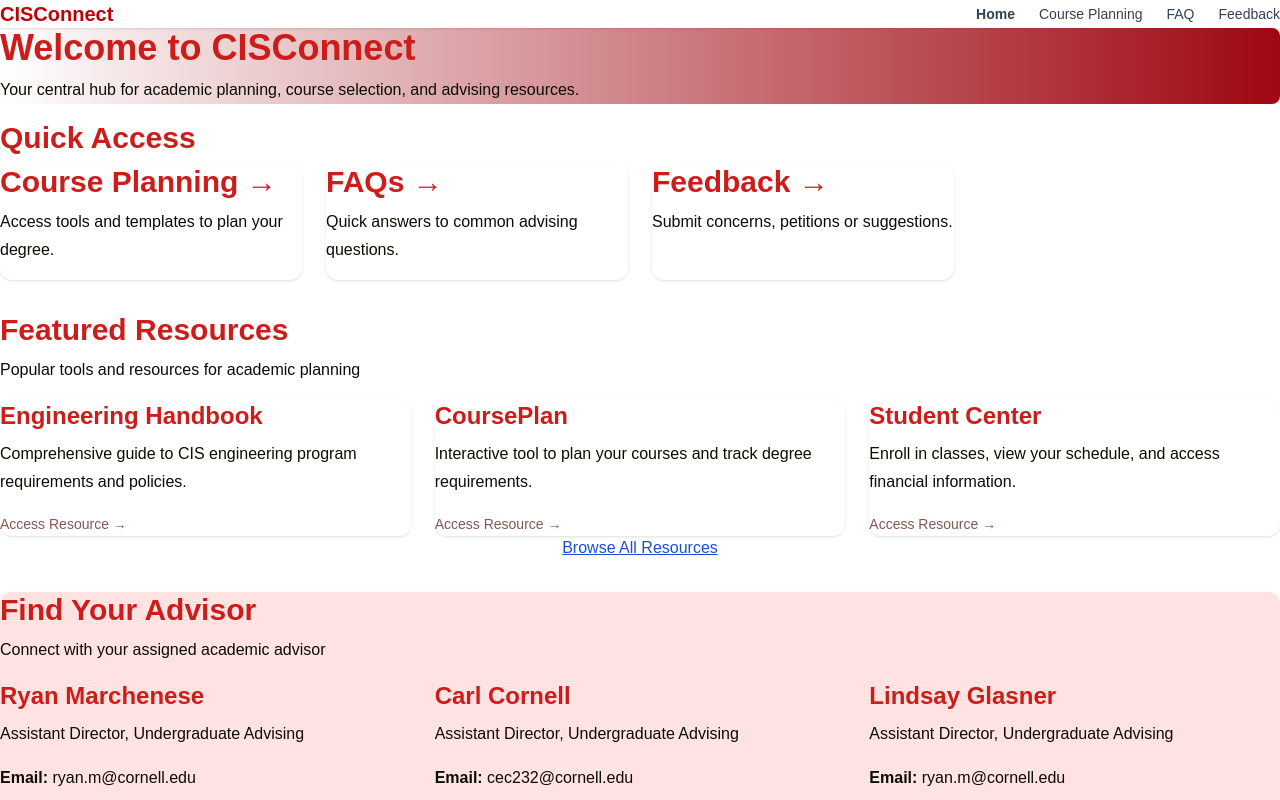
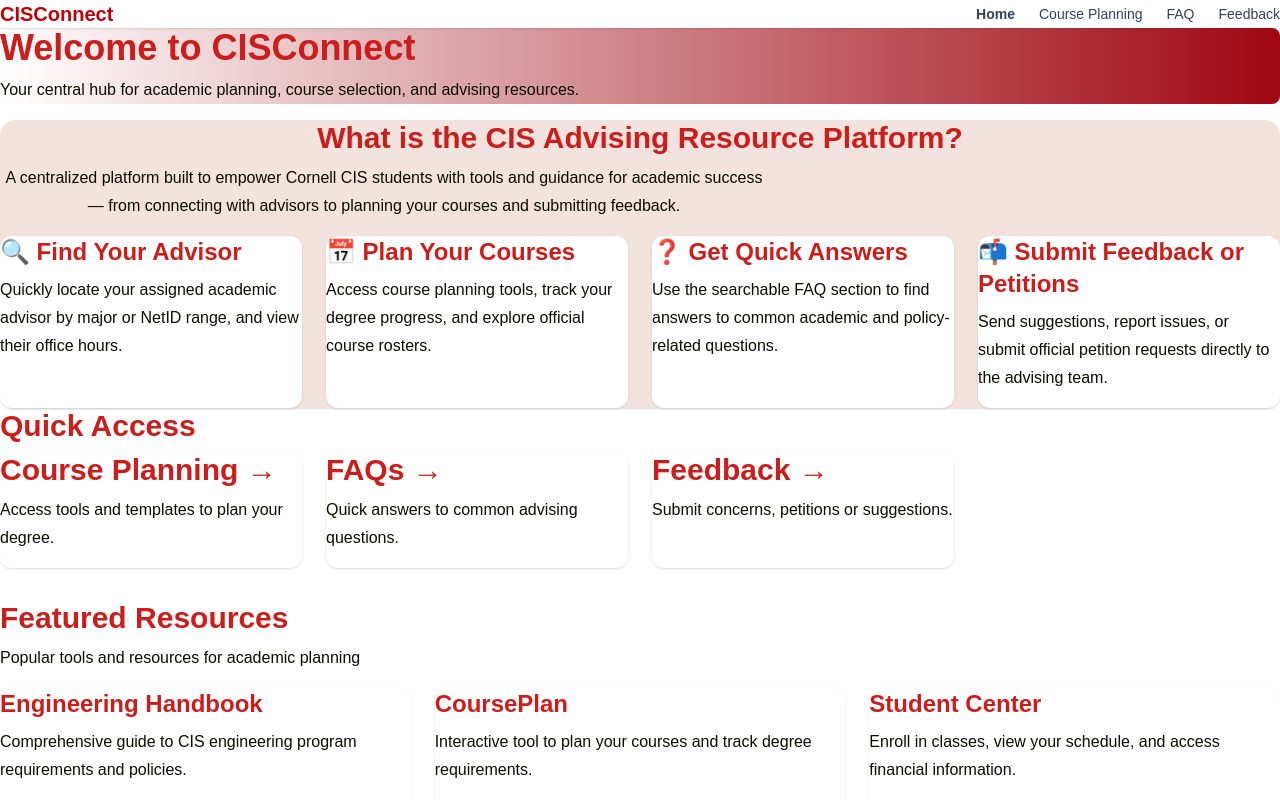
Before and after one commit to allison-a/cis-advising-platform, a Next.js app: page / in a window 1280 px wide. Shown: the top 800 px of the page. Built offline with nearby package versions, Linux system fonts and the light colour scheme.

Commit message:
Update Homepage - Introduced a visually-enhanced About section to the homepage - Added grid-based feature cards explaining key platform benefits - Improved clarity and appeal for first-time users

```diff
--- a/src/app/page.tsx
+++ b/src/app/page.tsx
@@ -19,6 +19,45 @@ export default function HomePage() {
           </p>
         </div>
       </div>
+
+      <section className="w-full px-6 py-6">
+        <div className="bg-[#f2e3df] border border-gray-200 rounded-2xl shadow p-8 space-y-6">
+          <h2 className="text-2xl md:text-3xl font-bold text-red-700 text-center">What is the CIS Advising Resource Platform?</h2>
+
+          <p className="text-gray-800 text-md md:text-lg text-center max-w-3xl mx-auto">
+            A centralized platform built to empower Cornell CIS students with tools and guidance for academic success —
+            from connecting with advisors to planning your courses and submitting feedback.
+          </p>
+
+          <div className="grid sm:grid-cols-2 lg:grid-cols-4 gap-6 pt-6">
+            <div className="bg-white p-5 rounded-xl border border-gray-100 shadow-sm hover:shadow-md transition">
+              <h3 className="text-lg font-semibold text-red-600 mb-2">🔍 Find Your Advisor</h3>
+              <p className="text-gray-700 text-sm">
+                Quickly locate your assigned academic advisor by major or NetID range, and view their office hours.
+              </p>
+            </div>
+            <div className="bg-white p-5 rounded-xl border border-gray-100 shadow-sm hover:shadow-md transition">
+              <h3 className="text-lg font-semibold text-red-600 mb-2">📅 Plan Your Courses</h3>
+              <p className="text-gray-700 text-sm">
+                Access course planning tools, track your degree progress, and explore official course rosters.
+              </p>
+            </div>
+            <div className="bg-white p-5 rounded-xl border border-gray-100 shadow-sm hover:shadow-md transition">
+              <h3 className="text-lg font-semibold text-red-600 mb-2">❓ Get Quick Answers</h3>
+              <p className="text-gray-700 text-sm">
+                Use the searchable FAQ section to find answers to common academic and policy-related questions.
+              </p>
+            </div>
+            <div className="bg-white p-5 rounded-xl border border-gray-100 shadow-sm hover:shadow-md transition">
+              <h3 className="text-lg font-semibold text-red-600 mb-2">📬 Submit Feedback or Petitions</h3>
+              <p className="text-gray-700 text-sm">
+                Send suggestions, report issues, or submit official petition requests directly to the advising team.
+              </p>
+            </div>
+          </div>
+        </div>
+      </section>
+
 
       {/* Quick Access Section */}
       <section className="space-y-6 mb-16">
@@ -98,7 +137,7 @@ export default function HomePage() {
 
       {/* Advisor Section */}
       <section className="w-full">
-        <div className="border border-gray-300 rounded-xl p-6 bg-red-100 shadow">
+        <div className="border border-gray-300 rounded-xl p-6 bg-[#f2e3df] shadow">
           <h2 className="text-2xl font-bold text-red-700 mb-2">Find Your Advisor</h2>
           <p className="text-gray-700 mb-8">Connect with your assigned academic advisor</p>
 
@@ -184,11 +223,6 @@ export default function HomePage() {
               <p className="text-sm mt-2"><strong>Assigned Students:</strong> Last names R–Z</p>
             </div>
           </div>
-
-          {/* Footer Link */}
-          <div className="text-center mt-6">
-            <a href="/advising" className="footer-link">View All Advisors</a>
-          </div>
         </div>
       </section>
     </main>
```
